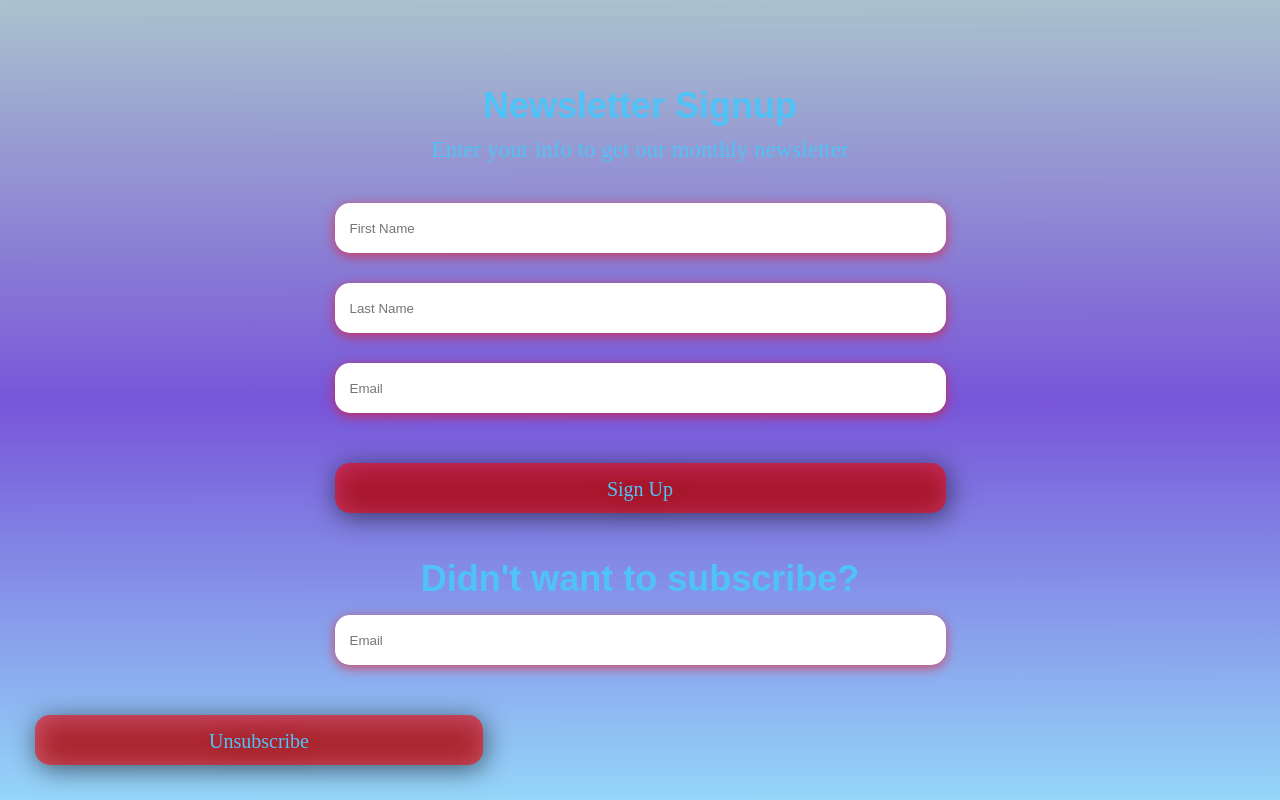
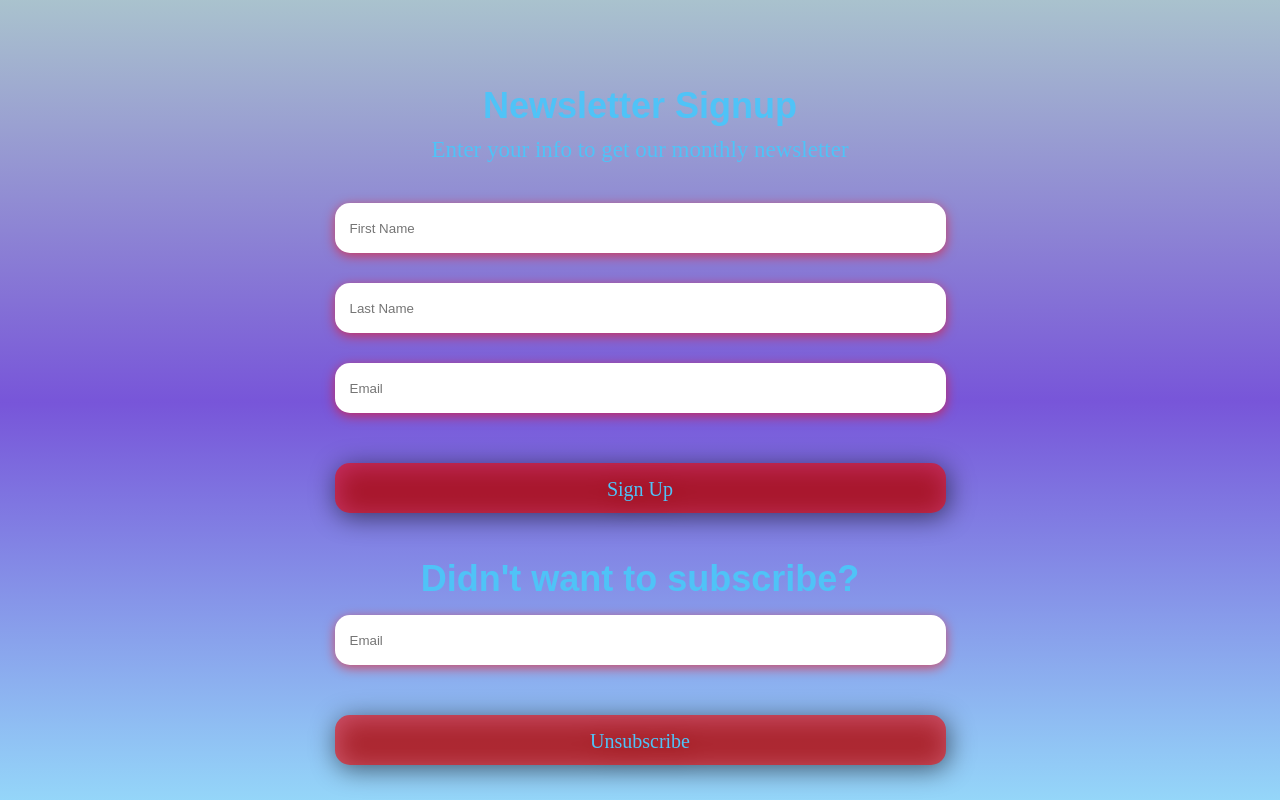
Before and after one commit to Hermetheus/Newsletter, a website: page public/index.html in a window 1280 px wide. Drawn offline with Linux system fonts and the light colour scheme.

Commit message:
Ready to Deploy

```diff
--- a/app.js
+++ b/app.js
@@ -65,8 +65,8 @@ app.post("/signup", (req, res) => {
 // Unsubscribe Route
 
 app.post("/unsubscribe", function(req, res) {
-  console.log(req.body);
-  const { email, id } = req.body;
+  // console.log(req.body);
+  const { email } = req.body;
   // Make sure fields are filled
   if (!email) {
     res.redirect("/fail.html");
@@ -106,7 +106,7 @@ app.post("/unsubscribe", function(req, res) {
         res.redirect("/fail.html");
       }
     }
-    console.log(body);
+    // console.log(body);
   });
 });
 
--- a/package.json
+++ b/package.json
@@ -13,7 +13,9 @@
     "body-parser": "^1.19.0",
     "express": "^4.17.1",
     "md5": "^2.2.1",
-    "request": "^2.88.0"
+    "netlify-lambda": "^1.6.3",
+    "request": "^2.88.0",
+    "serverless-http": "^2.3.0"
   },
   "devDependencies": {
     "nodemon": "^1.19.4"
--- a/public/index.html
+++ b/public/index.html
@@ -69,9 +69,11 @@
           placeholder="Email"
         />
       </div>
-      <button type="submit" class="unsubscribe__button">
-        Unsubscribe
-      </button>
+      <div class="form-group">
+        <button type="submit" class="unsubscribe__button">
+          Unsubscribe
+        </button>
+      </div>
     </form>
   </body>
 </html>
--- a/public/styles.css
+++ b/public/styles.css
@@ -70,7 +70,7 @@ body svg {
   justify-content: center;
 }
 
-.signup__button {
+.signup__button, .unsubscribe__button {
   display: flex;
   align-content: center;
   justify-content: center;
@@ -90,32 +90,7 @@ body svg {
   text-decoration: none;
 }
 
-.signup__button:hover {
-  background-color: rgba(255, 0, 0, 0.75);
-  transition-duration: 1s;
-}
-
-.unsubscribe__button {
-  display: flex;
-  align-content: center;
-  justify-content: center;
-  text-align: center;
-  filter: drop-shadow(2px 4px 13px rgba(0, 0, 0, 1));
-  background-color: rgba(255, 0, 0, 0.561);
-  border-radius: 15px;
-  width: 35%;
-  padding: 15px;
-  margin: 35px;
-  height: 50px;
-  font-family: Montserrat;
-  font-style: normal;
-  font-weight: normal;
-  font-size: 20px;
-  color: rgba(79, 195, 247, 1);
-  text-decoration: none;
-}
-
-.unsubscribe__button:hover {
+.signup__button:hover, .unsubscribe__button:hover {
   background-color: rgba(255, 0, 0, 0.75);
   transition-duration: 1s;
 }
```
Also changed, not shown: public/success.html (+2 -2 lines), dist/index.html (added), netlify.toml (added), 3 other files.
